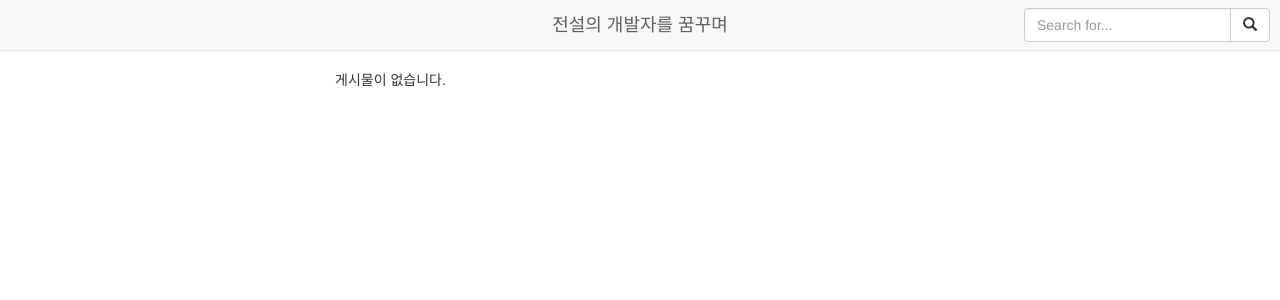
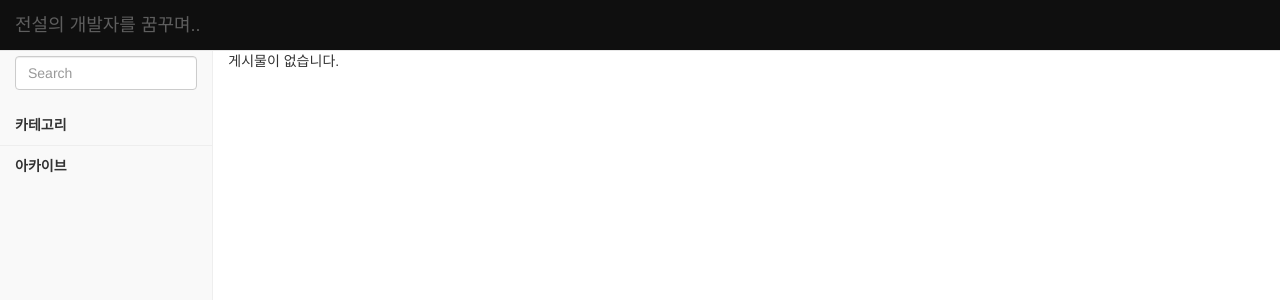
Before and after one commit to zeropol2/ezblog, a Django app: template ezblog/blog/templates/index.html in a window 1280 px wide. Shown: the top 300 px of the page. Run offline with Django 3.2, Linux system fonts and the light colour scheme; the template is opened without the code that fills it, so the values that code supplies are empty; some libraries are stand-ins or nearby versions.

Commit message:
add sidebar, topbar, modify design

```diff
--- a/ezblog/blog/templates/index.html
+++ b/ezblog/blog/templates/index.html
@@ -3,11 +3,7 @@
 
 {% block page_title %} {{ post.title }} 게시물 목록 {% endblock %}
 {% block body %}
-<div class="row">
-    <div class="col-xs-10 col-xs-offset-1
-                    col-sm-8 col-sm-offset-2
-                    col-md-6 col-md-offset-3
-                    col-lg-6 col-lg-offset-3">
+<div>
 
     {% for item in posts %}
     {% include 'part_detail_post.html' with post=item %}
@@ -16,13 +12,7 @@
         게시물이 없습니다.
     </p>
     {% endfor %}
-
-        <div class="col-xs-12
-                    col-sm-8 col-sm-offset-2
-                    col-md-6 col-md-offset-3
-                    col-lg-6 col-lg-offset-3">
+    <div
     {% bootstrap_pagination posts %}
 </div>
-    </div>
-</div>
 {% endblock %}
--- a/ezblog/blog/templates/layout.html
+++ b/ezblog/blog/templates/layout.html
@@ -5,54 +5,31 @@
 <head>
     <title>{% block page_title %}내 블로그{% endblock %}</title>
     <meta name="viewport" content="width=device-width, initial-scale=1">
+    {% bootstrap_css %}
+    <link rel="stylesheet" href="{% static 'css/sidebar.css' %}">
+    <link rel="stylesheet" href="{% static 'css/ezblog.css' %}">
+
     <script src="https://ajax.googleapis.com/ajax/libs/jquery/2.2.4/jquery.min.js"></script>
-    {% bootstrap_css %}
     {% bootstrap_javascript %}
-    <link rel="stylesheet" href="{% static 'css/ezblog.css' %}">
+    <script src="{% static 'js/sidebar.js' %}"></script>
     {% block javascript %}
     {% endblock %}
 </head>
 
-<body class="container-fluid">
+<body>
+<!-- Fixed navbar -->
+{% include 'topbar.html' %}
+<!-- Begin page content -->
+<div class="container-fluid">
+    <div class="row">
+        {% include 'sidebar.html' %}
+        <div class="main col-md-10 col-md-offset-2">
+            {% block body %}
+            {% endblock %}
+        </div>
 
-<div class="row">
-    <nav class="navbar navbar-default navbar-fixed-top" role="navigation">
-        <!-- Brand and toggle get grouped for better mobile display -->
-        <div class="navbar-header">
-            <button type="button" class="navbar-toggle" data-toggle="collapse" data-target="#navbar-collapse-1">
-                <span class="sr-only">Toggle navigation</span>
-                <span class="icon-bar"></span>
-                <span class="icon-bar"></span>
-                <span class="icon-bar"></span>
-            </button>
-
-        </div>
-        <a class="navbar-brand" href="{% url 'blog:index' %}">전설의 개발자를 꿈꾸며</a>
-        <!-- Collect the nav links, forms, and other content for toggling -->
-        <div class="collapse navbar-collapse" id="navbar-collapse-1">
-            <ul class="nav navbar-nav navbar-right">
-                {% if request.user.is_authenticated %}
-                <li><a class="nav navbar-nav navbar-right" href="{% url 'blog:create_post_form' %}">새 글 쓰기</a></li>
-                <li><a class="nav navbar-nav navbar-right" href="#">로그아웃</a></li>
-                {% endif %}
-                <li>
-                    <form class="navbar-form" role="search">
-                        <div class="input-group form-group">
-                            <input type="text" class="form-control" placeholder="Search for...">
-                            <span class="input-group-btn">
-                                <button type="submit" class="btn btn-default"><i
-                                        class="glyphicon glyphicon-search"></i></button>
-                            </span>
-                        </div><!-- /input-group -->
-                    </form>
-                </li>
-            </ul>
-        </div><!-- /.navbar-collapse -->
-    </nav>
-
+    </div>
 </div>
-{% block body %}
-{% endblock %}
 
 </body>
 
--- /dev/null
+++ b/ezblog/blog/templates/sidebar.html
@@ -0,0 +1,19 @@
+<div class="col-xs-6 col-sm-2 col-md-2 sidebar sidebar-left sidebar-animate sidebar-md-show">
+    <ul class="nav navbar-stacked">
+        <li>
+            <form role="search">
+                <div class="form-group sidebar-search">
+                    <input type="text" class="form-control" placeholder="Search">
+                </div>
+            </form>
+        </li>
+        <li><span class="sidebar-title"><strong>카테고리</strong></span></li>
+        {% for category in categories %}
+        <li>
+            <a class="sidebar-item" href="#">{{ category.name }}</a>
+        </li>
+        {% endfor %}
+        <hr class="sidebar-divider"/>
+        <li><span class="sidebar-title"><strong>아카이브</strong></span></li>
+    </ul>
+</div>
--- /dev/null
+++ b/ezblog/blog/templates/topbar.html
@@ -0,0 +1,13 @@
+<div class="navbar navbar-static navbar-default navbar-fixed-top navbar-black">
+    <div class="container-fluid">
+        <div class="navbar-header">
+            <button type="button" class="navbar-toggle toggle-left hidden-md hidden-lg" data-toggle="sidebar"
+                    data-target=".sidebar-left">
+                <span class="icon-bar"></span>
+                <span class="icon-bar"></span>
+                <span class="icon-bar"></span>
+            </button>
+            <a class="navbar-brand" href="{% url 'blog:index' %}">전설의 개발자를 꿈꾸며..</a>
+        </div>
+    </div>
+</div>
--- a/ezblog/blog/views.py
+++ b/ezblog/blog/views.py
@@ -26,6 +26,7 @@ def index(request):
 
     ctx = {
         'posts': contents,
+        'categories': Category.objects.all()
     }
 
     return render(request, 'index.html', ctx)
--- a/ezblog/static/css/ezblog.css
+++ b/ezblog/static/css/ezblog.css
@@ -1,18 +1,51 @@
-.navbar-brand {
-    position: absolute;
-    width: 100%;
-    left: 0;
-    top: 0;
-    text-align: center;
-    margin: auto;
-}
-.navbar-toggle {
-    z-index:3;
-}
 
-.navbar-nav.navbar-right{
-   padding-right:10px;
+/* Styles go here */
+body {
+    padding-top: 51px;
 }
 
 
-body { padding-top: 70px; }
+.page-header {
+    margin: 20px 0 5px;
+}
+
+/* navbar */
+.navbar-black {
+    background-color: #0F0F0F;
+}
+
+.navbar-black
+.navbar-brand {
+    color: #A9A9A9;
+}
+
+/* this is only to style the sidebar - you can make the sidebar look any way you want */
+.sidebar {
+    background-color: #F9F9F9;
+    border-right: 1px solid #eee;
+    padding-left: 0px;
+    padding-right: 0px;
+}
+
+.sidebar-title {
+    position: relative;
+    display: block;
+    padding: 5px 15px;
+}
+
+a.sidebar-item {
+    position: relative;
+    display: block;
+    padding: 5px 15px;
+}
+
+.sidebar-divider {
+    margin-top: 5px;
+    margin-bottom: 5px;
+}
+
+.sidebar-search {
+    position: relative;
+    display: block;
+    padding: 5px 15px;
+}
--- /dev/null
+++ b/ezblog/static/css/sidebar.css
@@ -0,0 +1,163 @@
+/* All the default sidebar styles */
+/* toggle button settings */
+/* Note: this disables the navbar-toggle class's hide function. set visibility with the boostrap visible/hidden classes */
+/* Note: this also disables the navbar-header class positioning settings in small screens. */
+.navbar.navbar-static .navbar-header {
+    float: left;
+}
+
+.navbar .navbar-toggle.toggle-left {
+    float: left;
+    margin-left: 15px;
+}
+
+.navbar .navbar-toggle.toggle-right {
+    float: right;
+    margin-right: 15px;
+}
+
+.navbar .navbar-toggle.toggle-sidebar, [data-toggle="sidebar"] {
+    display: block;
+}
+
+/* sidebar settings */
+.sidebar {
+    position: fixed;
+    display: block;
+    top: 51px;
+    bottom: 0;
+    z-index: 1000;
+    min-height: 100%;
+    max-height: none;
+    overflow: auto;
+}
+
+.sidebar-left {
+    left: 0;
+}
+
+.sidebar-right {
+    right: 0;
+}
+
+/* css to override hiding the sidebar according to different screen sizes */
+.row .sidebar.sidebar-left.sidebar-xs-show {
+    left: 0;
+    -webkit-transform: translate(0,0);
+    -ms-transform: translate(0,0);
+    -o-transform: translate(0,0);
+    -moz-transform: translate(0,0);
+    transform: translate(0,0);
+}
+
+/*right sidebar is untested */
+.row .sidebar.sidebar-right.sidebar-xs-show {
+    right: 0;
+    -webkit-transform: translate(0,0);
+    -ms-transform: translate(0,0);
+    -o-transform: translate(0,0);
+    -moz-transform: translate(0,0);
+    transform: translate(0,0);
+}
+
+@media (min-width: 768px) {
+    .row .sidebar.sidebar-left.sidebar-sm-show {
+        left: 0;
+        -webkit-transform: translate(0,0);
+        -ms-transform: translate(0,0);
+        -o-transform: translate(0,0);
+        -moz-transform: translate(0,0);
+        transform: translate(0,0);
+    }
+
+    /*right sidebar is untested */
+    .row .sidebar.sidebar-right.sidebar-sm-show {
+        right: 0;
+        -webkit-transform: translate(0,0);
+        -ms-transform: translate(0,0);
+        -o-transform: translate(0,0);
+        -moz-transform: translate(0,0);
+        transform: translate(0,0);
+    }
+}
+
+@media (min-width: 992px) {
+    .row .sidebar.sidebar-left.sidebar-md-show {
+        left: 0;
+        -webkit-transform: translate(0,0);
+        -ms-transform: translate(0,0);
+        -o-transform: translate(0,0);
+        -moz-transform: translate(0,0);
+        transform: translate(0,0);
+    }
+
+    .row .sidebar.sidebar-right.sidebar-md-show {
+        right: 0;
+        -webkit-transform: translate(0,0);
+        -ms-transform: translate(0,0);
+        -o-transform: translate(0,0);
+        -moz-transform: translate(0,0);
+        transform: translate(0,0);
+    }
+}
+
+@media (min-width: 1170px) {
+    .row .sidebar.sidebar-left.sidebar-lg-show {
+        left: 0;
+        -webkit-transform: translate(0,0);
+        -moz-transform: translate(0,0);
+        -ms-transform: translate(0,0);
+        -o-transform: translate(0,0);
+        transform: translate(0,0);
+    }
+
+    .row .sidebar.sidebar-right.sidebar-lg-show {
+        right: 0;
+        -webkit-transform: translate(0,0);
+        -moz-transform: translate(0,0);
+        -ms-transform: translate(0,0);
+        -o-transform: translate(0,0);
+        transform: translate(0,0);
+    }
+}
+
+/* animation class - optional: without it the sidebar would just pop in and out*/
+.sidebar-animate {
+    -webkit-transition: -webkit-transform 300ms ease;
+    -moz-transition: -moz-transform 300ms ease;
+    -o-transition: transform 300ms ease;
+    transition: transform 300ms ease;
+}
+
+/* Left panel positioning classes */
+.sidebar.sidebar-left {
+    -webkit-transform: translate(-100%,0);
+    -moz-transform: translate(-100%,0);
+    -ms-transform: translate(-100%,0);
+    -o-transform: translate(-100%,0);
+    transform: translate(-100%,0);
+}
+
+.sidebar.sidebar-left.sidebar-open {
+    -webkit-transform: translate(0,0);
+    -moz-transform: translate(0,0);
+    -ms-transform: translate(0,0);
+    -o-transform: translate(0,0);
+    transform: translate(0,0);
+}
+
+.sidebar.sidebar-right {
+    -webkit-transform: translate(100%,0);
+    -moz-transform: translate(100%,0);
+    -ms-transform: translate(100%,0);
+    -o-transform: translate(100%,0);
+    transform: translate(100%,0);
+}
+
+.sidebar.sidebar-right.sidebar-open {
+    -webkit-transform: translate(0,0);
+    -moz-transform: translate(0,0);
+    -ms-transform: translate(0,0);
+    -o-transform: translate(0,0);
+    transform: translate(0,0);
+}
```
Also changed, not shown: ezblog/blog/templates/part_detail_post.html (+6 -4 lines), ezblog/static/js/sidebar.js (added, +130 -0 lines). Lines whose indentation alone changed are shown as unchanged.
